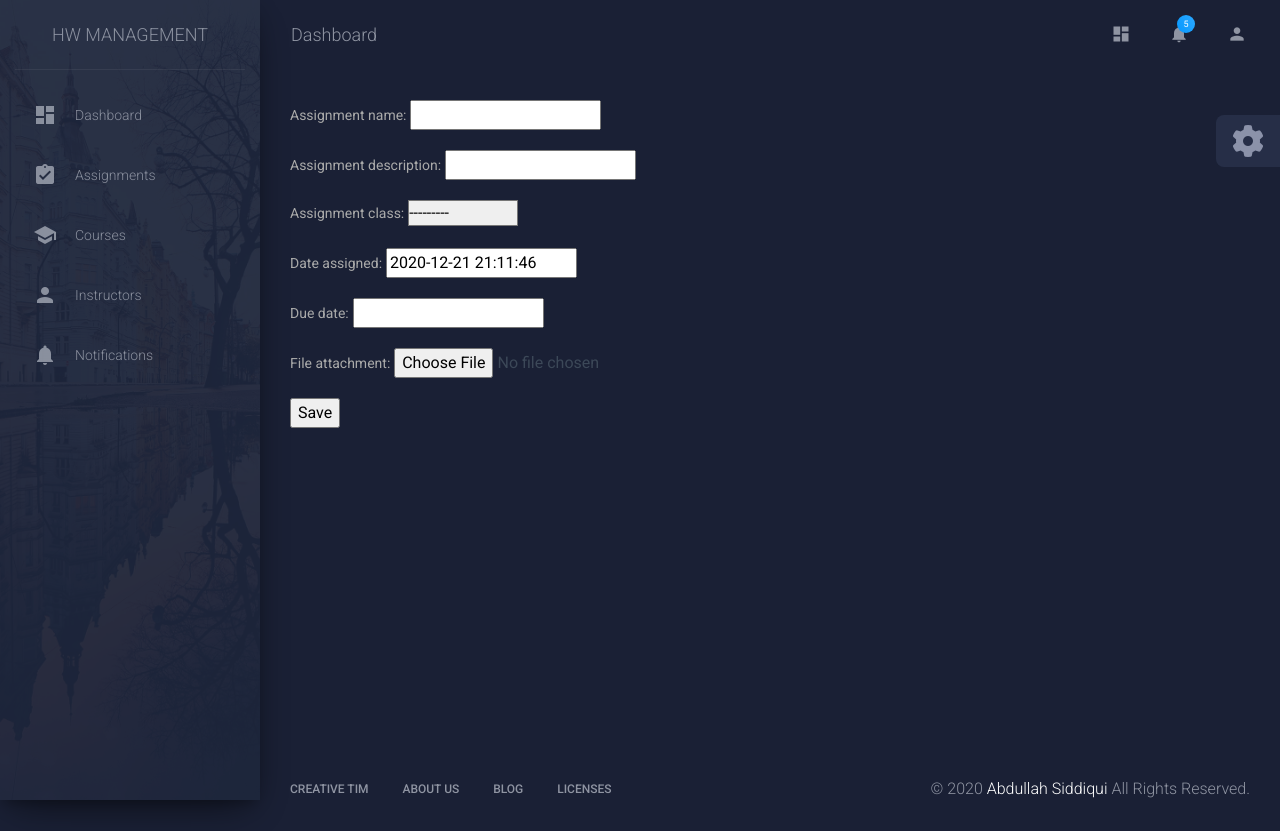
After one commit to abdullah20401/HW-Management, a Django app: page /assignment/new/ in a window 1280 px wide. The commit adds this page. Run offline with Django 3.2, Linux system fonts and the light colour scheme; data comes from the database, SQL or seed files in the repository; both versions use the stored data as it was after the commit; some libraries are stand-ins or nearby versions.

Commit message:
Added AssignmentCreate View

```diff
--- a/HomeworkManagementApp/urls.py
+++ b/HomeworkManagementApp/urls.py
@@ -4,7 +4,8 @@ from . import views
 
 urlpatterns = [
     path('', views.HomeView.as_view(), name='home'),
-    path('assignments/', views.AssignmentsView.as_view(), name='assignments'),
-    path('courses/', views.CoursesView.as_view(), name='courses'),
-    path('instructors/', views.InstructorsView.as_view(), name='instructors'),
+    path('assignment/', views.AssignmentView.as_view(), name='assignment'),
+    path('assignment/new/', views.AssignmentCreate.as_view(), name='new-assignment'),
+    path('course/', views.CourseView.as_view(), name='course'),
+    path('instructor/', views.InstructorView.as_view(), name='instructor'),
 ]
--- a/HomeworkManagementApp/views.py
+++ b/HomeworkManagementApp/views.py
@@ -1,16 +1,14 @@
 from django.shortcuts import render
-from django.views.generic import TemplateView
+from django.views.generic import TemplateView, CreateView
 from django.http import HttpResponse
-from .models import Assignment
-
 from .models import Assignment
 
 class HomeView(TemplateView):
     template_name = 'HomeworkManagementApp/home.html'
 
-class AssignmentsView(TemplateView):
+class AssignmentView(TemplateView):
     # model = Assignment
-    template_name = 'HomeworkManagementApp/assignments.html'
+    template_name = 'HomeworkManagementApp/assignment.html'
 
     # context_object_name = 'assignments'
     # ordering = ['-date_assigned']
@@ -20,8 +18,12 @@ class AssignmentsView(TemplateView):
         context['assignments'] = Assignment.objects.all()
         return context
 
-class CoursesView(TemplateView):
-    template_name = 'HomeworkManagementApp/courses.html'
+class AssignmentCreate(CreateView):
+    model = Assignment
+    fields = '__all__'
 
-class InstructorsView(TemplateView):
-    template_name = 'HomeworkManagementApp/instructors.html'
+class CourseView(TemplateView):
+    template_name = 'HomeworkManagementApp/course.html'
+
+class InstructorView(TemplateView):
+    template_name = 'HomeworkManagementApp/instructor.html'
--- a/templates/HomeworkManagementApp/assignments.html
+++ b/templates/HomeworkManagementApp/assignment.html
@@ -53,7 +53,7 @@
         <div class="card card-nav-tabs">
             <h4 class="card-header card-header-info text-center">
                 <strong>Upcoming</strong>
-                <a href="{% url 'home' %}">
+                <a href="{% url 'new-assignment' %}">
                     <i class="material-icons justify-content-center float-right" style="font-size: 160%">add</i>
                 </a>
             </h4>
--- /dev/null
+++ b/templates/HomeworkManagementApp/assignment_form.html
@@ -0,0 +1,8 @@
+{% extends 'base.html' %}
+
+{% block content %}
+    <form method="post">{% csrf_token %}
+        {{ form.as_p }}
+    <input type="submit" value="Save">
+    </form>
+{% endblock %}
--- a/templates/navbar.html
+++ b/templates/navbar.html
@@ -18,20 +18,20 @@
                         <p>Dashboard</p>
                     </a>
                 </li>
-                <li class="nav-item {% if url_name == 'assignments' %}active{% endif %}">
-                    <a class="nav-link" href="{% url 'assignments' %}">
+                <li class="nav-item {% if url_name == 'assignment' %}active{% endif %}">
+                    <a class="nav-link" href="{% url 'assignment' %}">
                         <i class="material-icons">assignment_turned_in</i>
                         <p>Assignments</p>
                     </a>
                 </li>
-                <li class="nav-item {% if url_name == 'courses' %}active{% endif %}">
-                    <a class="nav-link" href="{% url 'courses' %}">
+                <li class="nav-item {% if url_name == 'course' %}active{% endif %}">
+                    <a class="nav-link" href="{% url 'course' %}">
                         <i class="material-icons">school</i>
                         <p>Courses</p>
                     </a>
                 </li>
-                <li class="nav-item {% if url_name == 'instructors' %}active{% endif %}">
-                    <a class="nav-link" href="{% url 'instructors' %}">
+                <li class="nav-item {% if url_name == 'instructor' %}active{% endif %}">
+                    <a class="nav-link" href="{% url 'instructor' %}">
                         <i class="material-icons">person</i>
                         <p>Instructors</p>
                     </a>
```
Also changed, not shown: db.sqlite3, templates/HomeworkManagementApp/course.html (renamed from templates/HomeworkManagementApp/courses.html), templates/HomeworkManagementApp/instructor.html (renamed from templates/HomeworkManagementApp/instructors.html).
